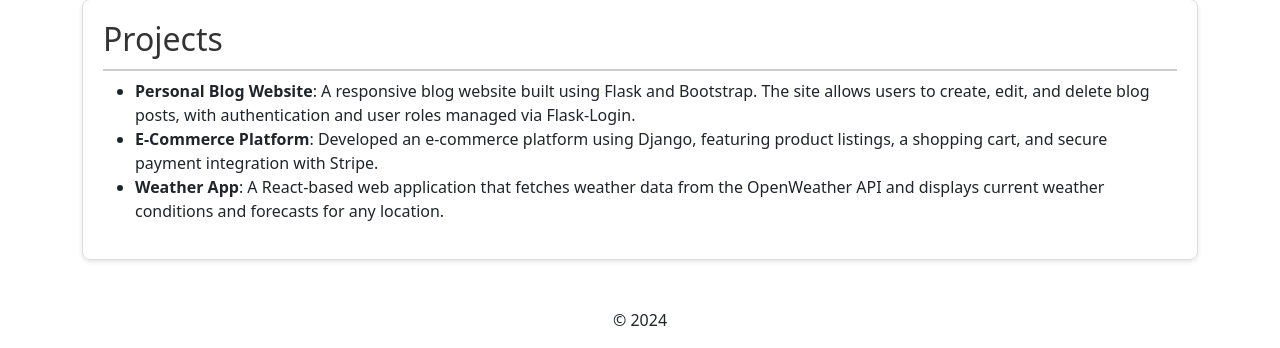
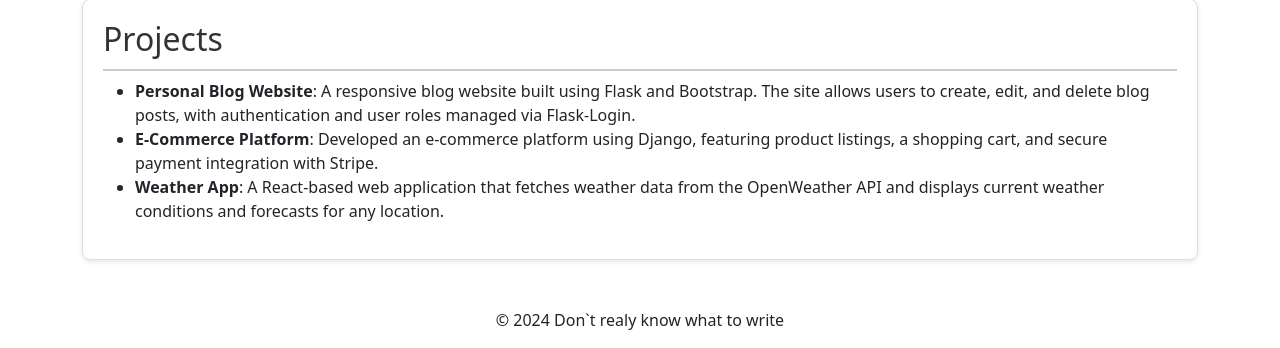
Before and after one commit to EldritchGoose/flask-app-lab, a Flask app: page / in a window 1280 px wide. Shown: the part 1738-2086 px from the top of the page. Run offline with Flask 3, Linux system fonts and the light colour scheme.

Commit message:
Update base.html

```diff
--- a/templates/base.html
+++ b/templates/base.html
@@ -43,7 +43,7 @@
     </div>
 
     <footer class="text-center mt-5">
-        <p>&copy; 2024</p>
+        <p>&copy; 2024 Don`t realy know what to write</p>
     </footer>
 
     <script src="https://cdn.jsdelivr.net/npm/bootstrap@5.1.3/dist/js/bootstrap.bundle.min.js"></script>
```
